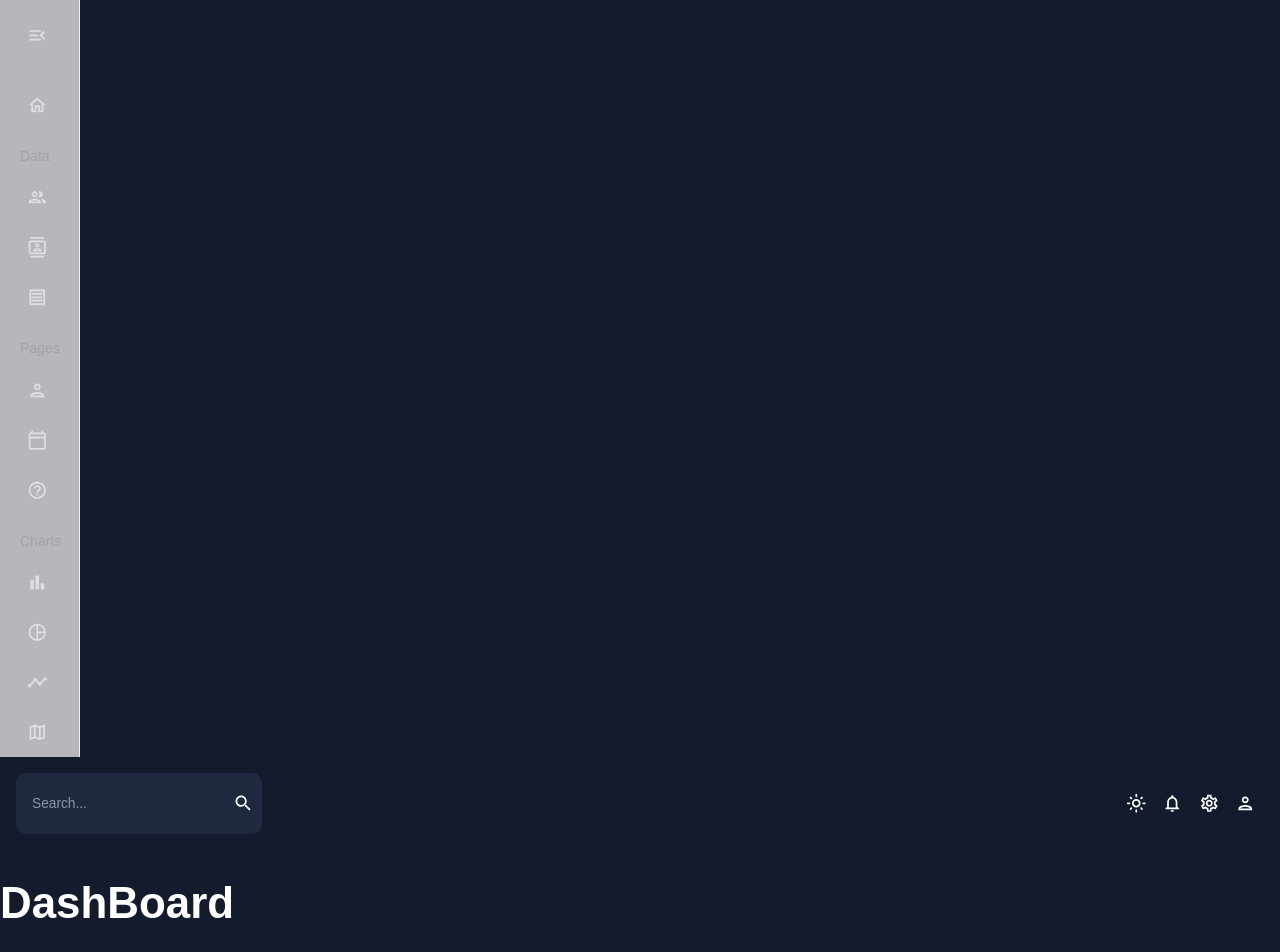
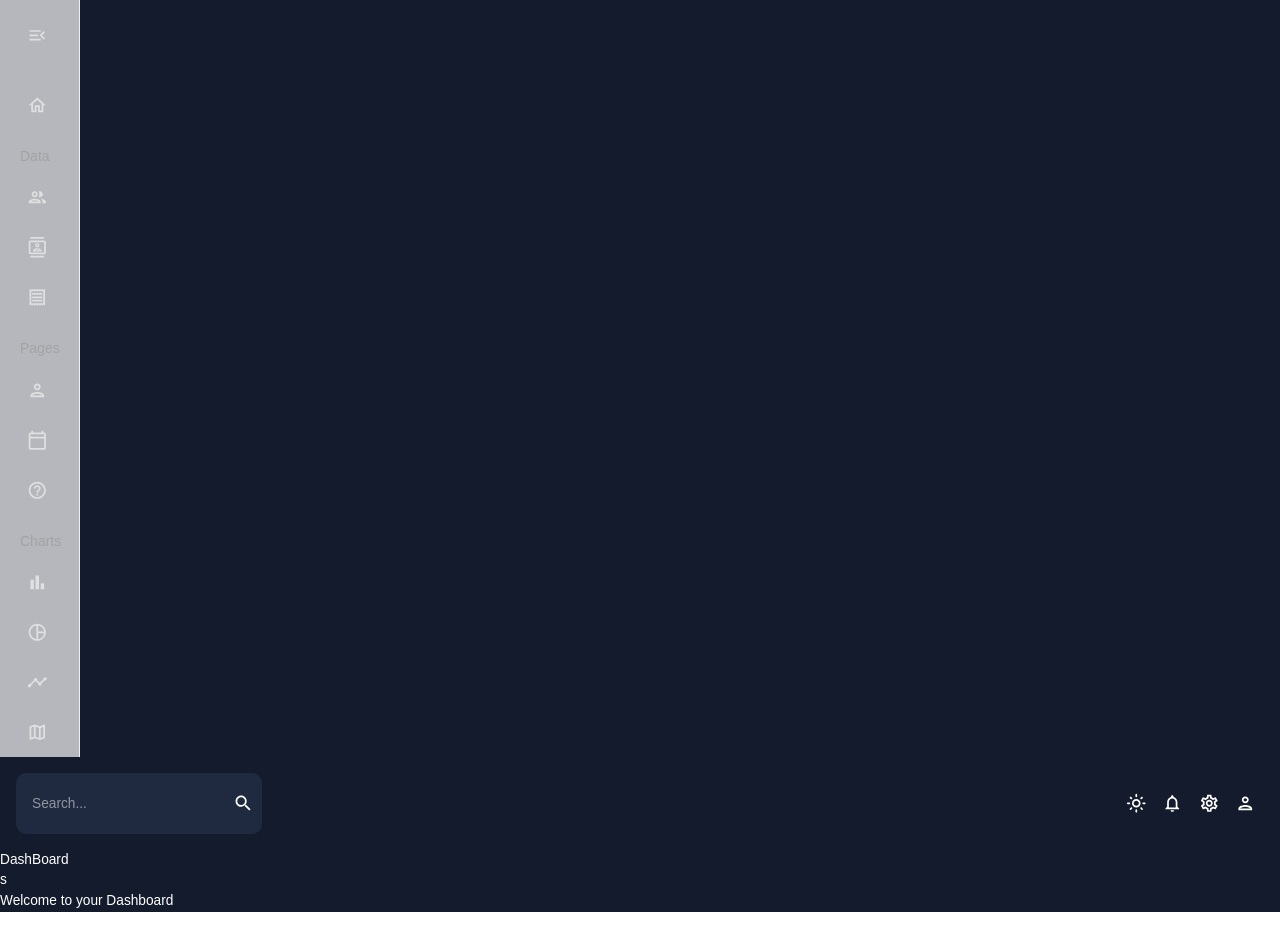
Before and after one commit to micposso/mui-dataviz-dashboard, a React (Vite) app: page / in a window 1280 px wide. Shown: the top 952 px of the page. After the commit the page ends 912 px from the top, so only its background shows below. Built offline with nearby package versions, Linux system fonts and the light colour scheme.

Commit message:
build header component

```diff
--- /dev/null
+++ b/src/components/Header.tsx
@@ -0,0 +1,17 @@
+import { Typography, Box, useTheme } from "@mui/material";
+import { tokens } from "../theme";
+
+const Header = ({ title, subtitle }: { title: string, subtitle: string }) => {
+  const theme = useTheme();
+  const color = tokens(theme.palette.mode);
+  return <Box>
+    <Typography>
+      {title}
+    </Typography>s
+    <Typography>
+      {subtitle}
+      </Typography>
+  </Box>
+}
+
+export default Header;
--- a/src/scenes/dashboard/index.tsx
+++ b/src/scenes/dashboard/index.tsx
@@ -1,5 +1,12 @@
+import { Box } from "@mui/material";
+import Header from "../../components/Header";
+
 const DashBoard = () => {
-  return (<h1>DashBoard</h1>)
+  return <Box>
+    <Box>
+      <Header title="DashBoard" subtitle="Welcome to your Dashboard" />
+    </Box>
+  </Box>
 };
 
 export default DashBoard;
```
